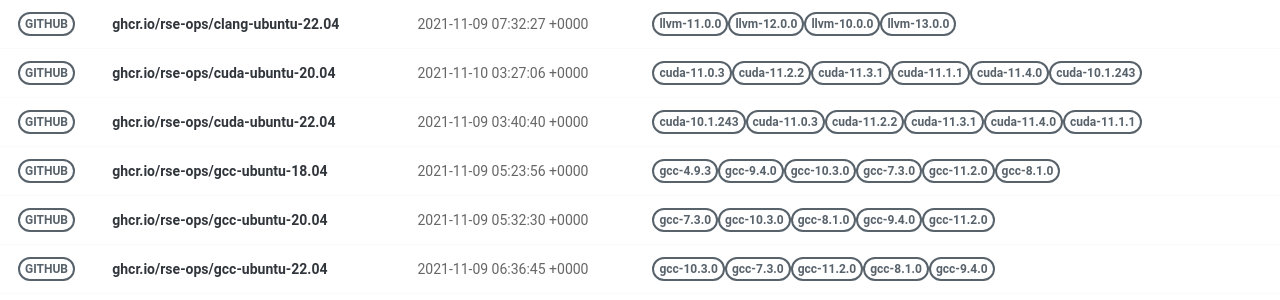
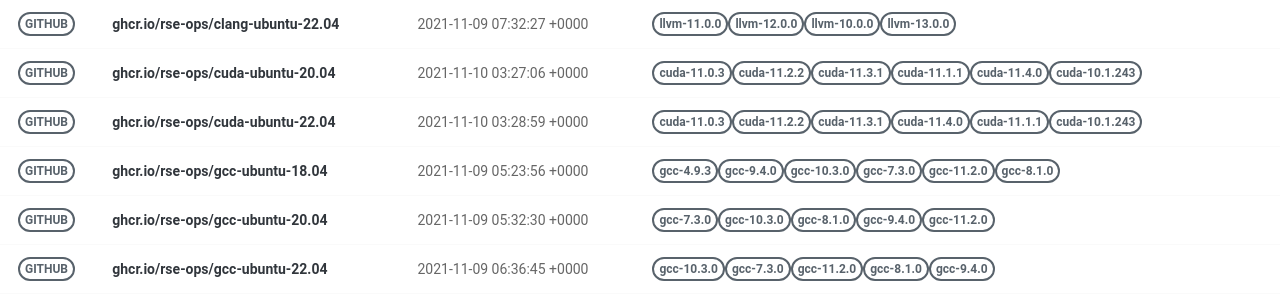
Before and after one commit to rse-ops/docker-images, a Jekyll site: the page built from pages/index.md, in a window 1280 px wide. Shown: the part 228-528 px from the top of the page. Built offline with Jekyll 4.4.1, drawn with Linux system fonts in a browser that asks for light colours; nearby versions of some CDN libraries.

Commit message:
Automated push to update library 2021-11-10

```diff
--- a/_library/ghcr.io-rse-ops-cuda-ubuntu-22.04.md
+++ b/_library/ghcr.io-rse-ops-cuda-ubuntu-22.04.md
@@ -1,14 +1,11 @@
 ---
 layout: container
 name: ghcr.io/rse-ops/cuda-ubuntu-22.04
-updated_at: 2021-11-09 03:40:40.555479
+updated_at: 2021-11-10 03:28:59.028887
 
 
 container_url: https://github.com/orgs/rse-ops/packages/container/package/cuda-ubuntu-22.04
 versions:
- - tag: cuda-10.1.243
-   dockerfile: https://github.com/rse-ops/docker-images/blob/main/ubuntu/cuda/Dockerfile
-   manifest: https://crane.ggcr.dev/manifest/ghcr.io/rse-ops/cuda-ubuntu-22.04:cuda-10.1.243
  - tag: cuda-11.0.3
    dockerfile: https://github.com/rse-ops/docker-images/blob/main/ubuntu/cuda/Dockerfile
    manifest: https://crane.ggcr.dev/manifest/ghcr.io/rse-ops/cuda-ubuntu-22.04:cuda-11.0.3
@@ -24,5 +21,8 @@ versions:
  - tag: cuda-11.1.1
    dockerfile: https://github.com/rse-ops/docker-images/blob/main/ubuntu/cuda/Dockerfile
    manifest: https://crane.ggcr.dev/manifest/ghcr.io/rse-ops/cuda-ubuntu-22.04:cuda-11.1.1
+ - tag: cuda-10.1.243
+   dockerfile: https://github.com/rse-ops/docker-images/blob/main/ubuntu/cuda/Dockerfile
+   manifest: https://crane.ggcr.dev/manifest/ghcr.io/rse-ops/cuda-ubuntu-22.04:cuda-10.1.243
 
 ---
```
